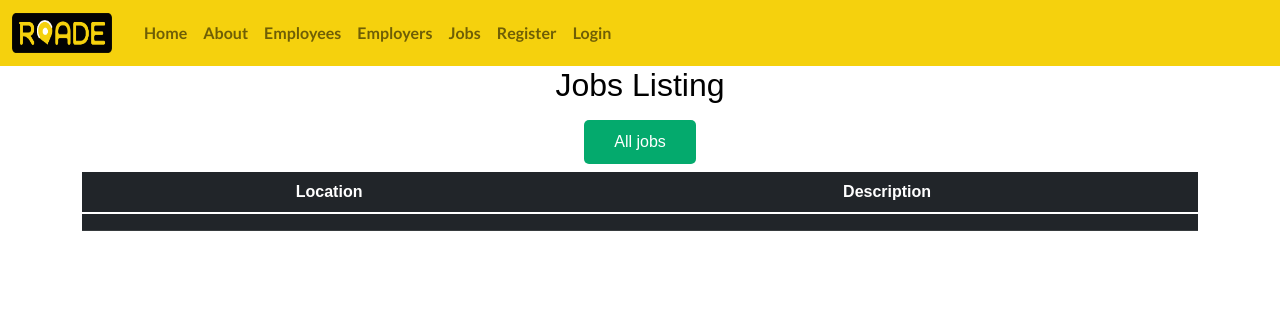
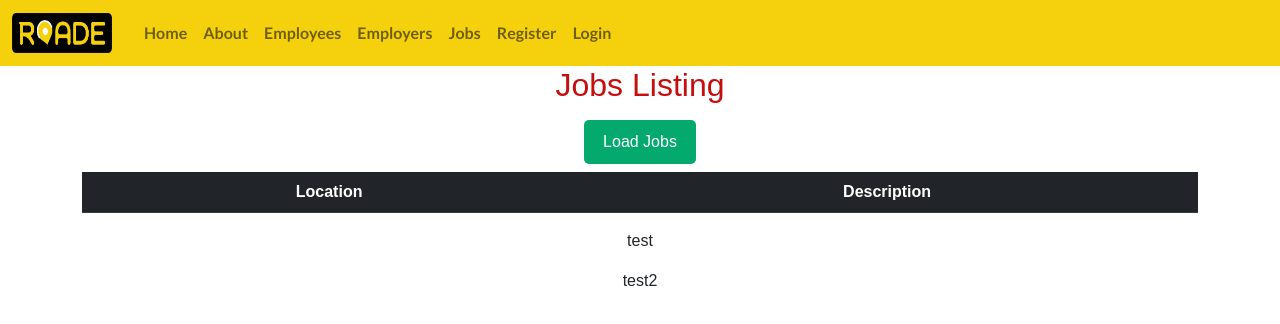
Before and after one commit to edzaans/4th_Year_Project, a React (Create React App) app: page /Jobs in a window 1280 px wide. Shown: the top 324 px of the page. Built offline with nearby package versions, Linux system fonts and the light colour scheme.

Commit message:
Working data retreive and display

```diff
--- a/src/App.js
+++ b/src/App.js
@@ -15,6 +15,7 @@ import { Employers } from "./Components/Employers";
 import { Home } from "./Components/Home";
 import LoginForm from "./Components/LoginForm";
 import Jobs from "./Components/Jobs";
+import FetchJobs from "./Components/FetchJobs";
 
 function App() {
   return (
@@ -27,6 +28,8 @@ function App() {
           <Route path="/Home" component={Home} exact></Route>
           <Route path="/Login" component={LoginForm} exact></Route>
           <Route path="/Jobs" component={Jobs} exact></Route>
+          <Route path="/Jobs2" component={FetchJobs} exact></Route>
+
           <Route path="/Employees" component={Employees} exact />
           <Route path="/Employers" component={Employers} exact />
         </Switch>
--- /dev/null
+++ b/src/Components/FetchJobs.js
@@ -0,0 +1,43 @@
+import React from "react";
+import Styles from "../Styles/Jobs.module.css";
+
+export default class FetchJobs extends React.Component {
+  state = {
+    loading: true,
+    jobs: [],
+  };
+
+  async componentDidMount() {
+    const url = "http://localhost:3001/jobs";
+    const response = await fetch(url);
+    const data = await response.json();
+    this.setState({ jobs: data.result, loading: false });
+    console.log("Data came back");
+    console.log(data.result[0]);
+  }
+
+  render() {
+    if (this.state.loading) {
+      return <div>loading...</div>;
+    }
+
+    if (!this.state.jobs.length) {
+      return <div>didn't get a person</div>;
+    }
+
+    return (
+      <div>
+        <div>
+          {this.state.jobs.map((job) => (
+            <div key={job.job_location + job.job_description}>
+              <div className={Styles.test}>
+                <h2>{job.job_location}</h2>
+                <p className={Styles.p1}>{job.job_description}</p>
+              </div>
+            </div>
+          ))}
+        </div>
+      </div>
+    );
+  }
+}
--- a/src/Components/Jobs.js
+++ b/src/Components/Jobs.js
@@ -11,6 +11,8 @@ function Jobs() {
   // Set JOBS state
   const [jobs, setjobs] = useState({ location: "", description: "" });
 
+  const test = [{ name: "test" }, { name: "test2" }];
+
   // On submit when button is pressed
   const onSubmit = (e) => {
     e.preventDefault();
@@ -23,19 +25,29 @@ function Jobs() {
           location: data.location,
           description: data.description,
         });
+        const jobs = [data];
+        /*  console.log(data); */
 
-        console.log(data);
+        console.log(jobs[0].result[0]);
+        console.log(jobs[0].result[1]);
       })
       .catch((err) => {
         console.log(err);
       });
+  };
+  // Test function
+  const showAll = (e) => {
+    e.preventDefault();
+    {
+      test.map((el) => <p>{el.name}</p>);
+    }
   };
 
   return (
     <div>
       <Container>
         <h2>Jobs Listing</h2>
-        <button onClick={onSubmit}>All jobs</button>
+        <button onClick={onSubmit}>Load Jobs</button>
 
         <table class="table table-dark">
           <thead>
@@ -44,13 +56,12 @@ function Jobs() {
               <th scope="col">Description</th>
             </tr>
           </thead>
-          <tbody>
-            <tr>
-              <td>{jobs.location}</td>
-              <td>{jobs.description}</td>
-            </tr>
-          </tbody>
+          <tbody></tbody>
         </table>
+
+        {test.map((el) => (
+          <p>{el.name}</p>
+        ))}
       </Container>
     </div>
   );
--- a/src/Styles/Jobs.module.css
+++ b/src/Styles/Jobs.module.css
@@ -1,3 +1,12 @@
 h2 {
-  color: rgb(0, 0, 0);
+  color: rgb(197, 15, 15);
 }
+
+.test {
+  border: 1px solid black;
+  margin-top: 20px;
+}
+
+.p1 {
+  color: green;
+}
```
Also changed, not shown: 1 other file (tests, documents, lock files or other folders).
